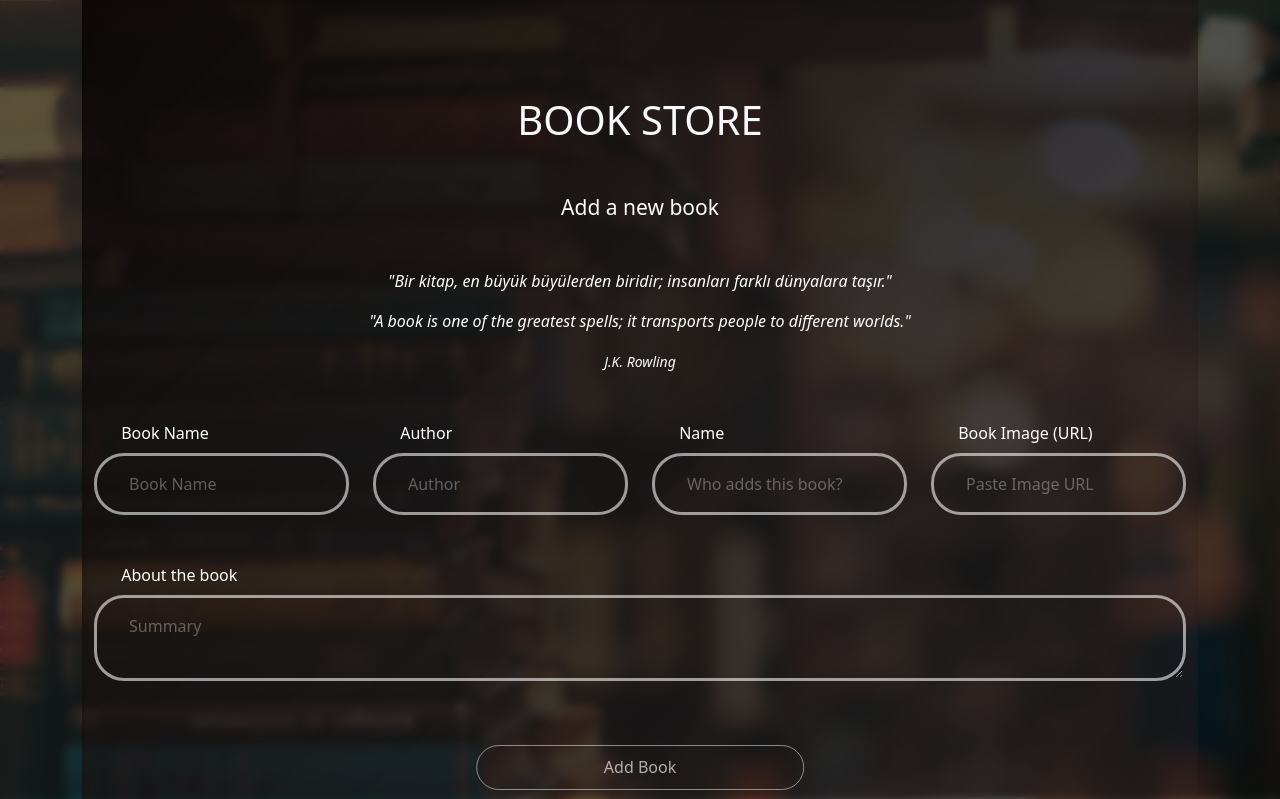
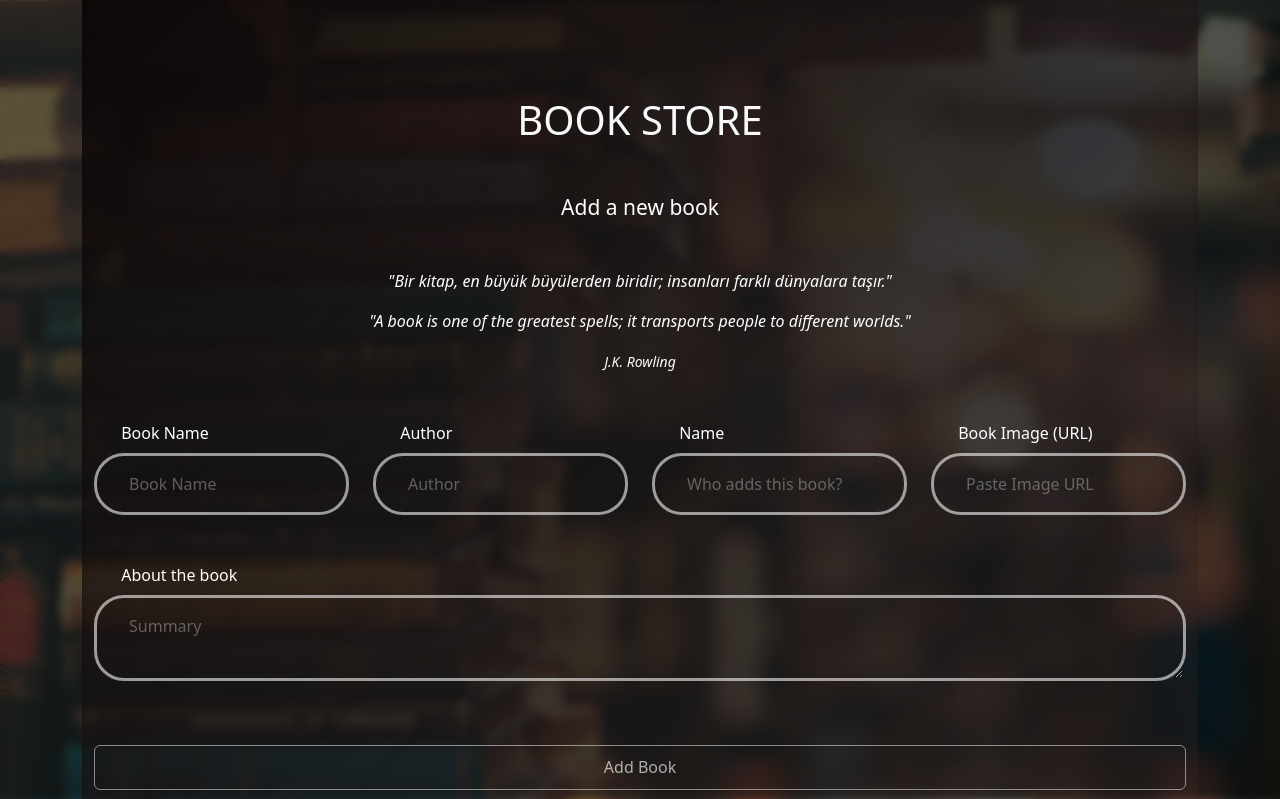
Before and after one commit to BahattinBerkdinc/bookstore, a React (Create React App) app: page / in a window 1280 px wide. Shown: the top 799 px of the page. Built offline with nearby package versions, Linux system fonts and the light colour scheme; no server answers.

Commit message:
fixed btn

```diff
--- a/src/components/addBook/addbook.scss
+++ b/src/components/addBook/addbook.scss
@@ -40,10 +40,7 @@
         background-color: transparent;
         border-color: rgba(255, 255, 255, 0.766);
         padding: .6rem 3rem;
-        min-width: 30%;
-        margin-left: 50%;
-        transform: translateX(-50%);
-        border-radius: 30px;
+        width: 100%;
         cursor: pointer;
 
         &:hover{
```
